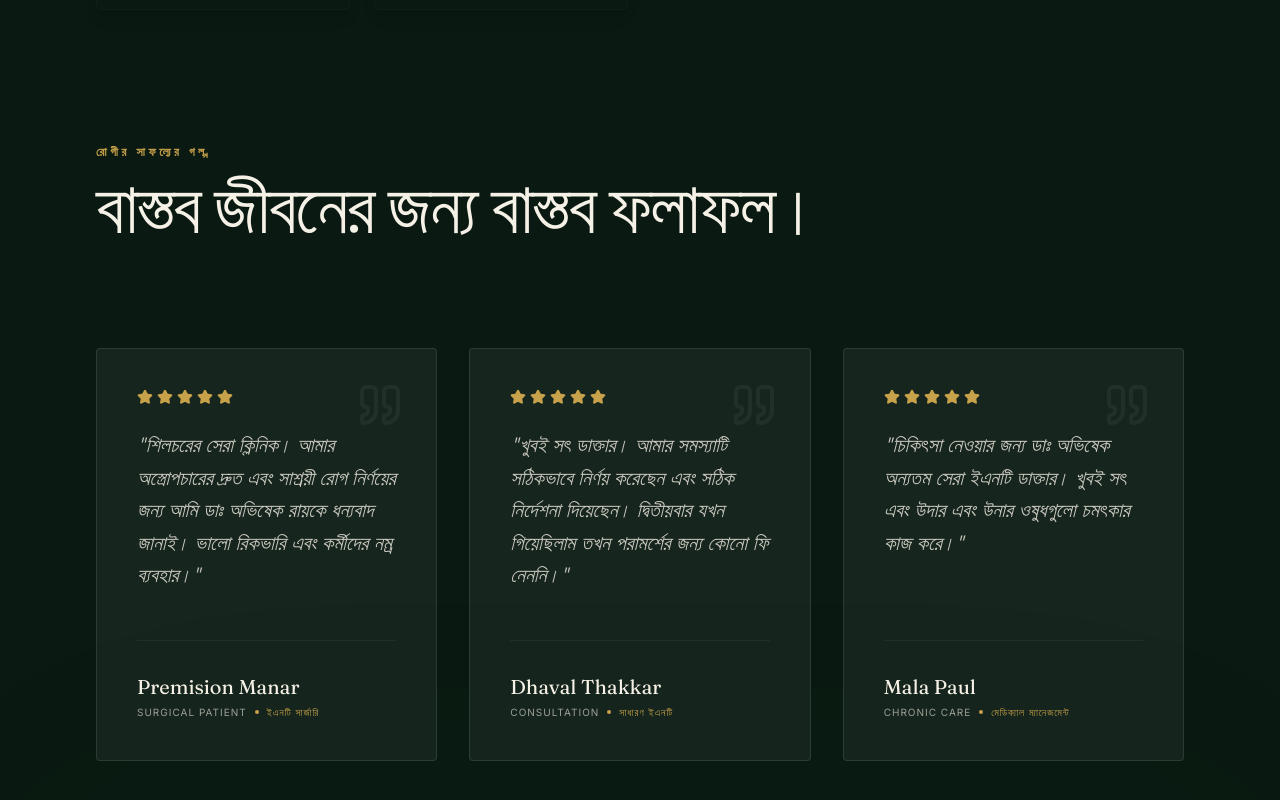
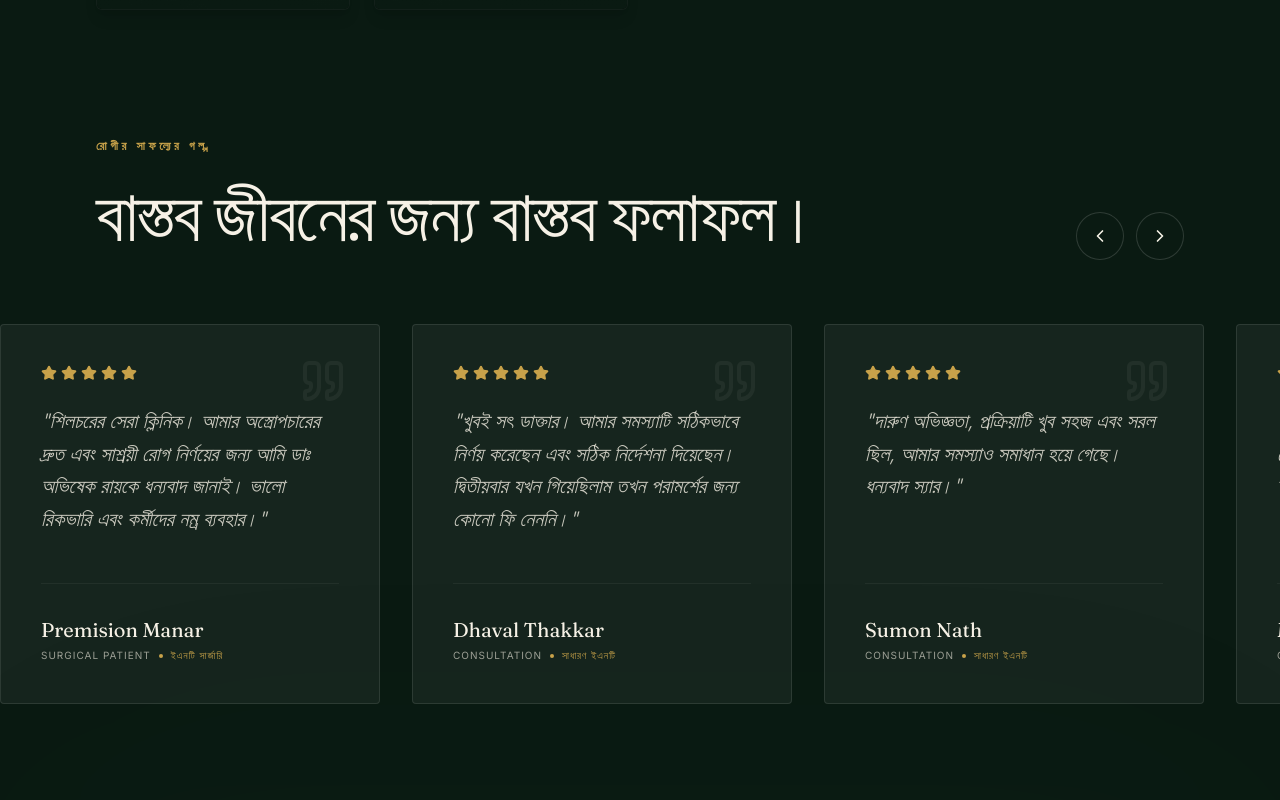
Before and after one commit to Habib7442/ent-clinic-silchar, a Next.js app: page /bn in a window 1280 px wide. Shown: the part 3080-3880 px from the top of the page. Built offline with nearby package versions, Linux system fonts and the light colour scheme.

Commit message:
feat(testimonials): add Sumon Nath review & refactor to horizontal scrolling carousel

```diff
--- a/app/globals.css
+++ b/app/globals.css
@@ -61,6 +61,15 @@
   .container-padding {
     @apply px-6 lg:px-24;
   }
+
+  .scrollbar-none {
+    scrollbar-width: none;
+    -ms-overflow-style: none;
+  }
+
+  .scrollbar-none::-webkit-scrollbar {
+    display: none;
+  }
 }
 /* GSAP reveal safety - Base state before JS kicks in */
 .reveal-loc, .service-card, .testimonial-card, .process-step {
--- a/components/editorial/Testimonials.tsx
+++ b/components/editorial/Testimonials.tsx
@@ -3,7 +3,7 @@
 import { useEffect, useRef } from "react";
 import gsap from "gsap";
 import { ScrollTrigger } from "gsap/ScrollTrigger";
-import { Quote, Star } from "lucide-react";
+import { ChevronLeft, ChevronRight, Quote, Star } from "lucide-react";
 
 if (typeof window !== "undefined") {
   gsap.registerPlugin(ScrollTrigger);
@@ -34,6 +34,17 @@ const testimonials = [
   },
   {
     id: 3,
+    name: "Sumon Nath",
+    role: "Consultation",
+    concern: { en: "General ENT", bn: "সাধারণ ইএনটি" },
+    content: {
+      en: "Good experience the process is simple and Easy, also my problem got solved thanks sir.",
+      bn: "দারুণ অভিজ্ঞতা, প্রক্রিয়াটি খুব সহজ এবং সরল ছিল, আমার সমস্যাও সমাধান হয়ে গেছে। ধন্যবাদ স্যার।"
+    },
+    rating: 5
+  },
+  {
+    id: 4,
     name: "Mala Paul",
     role: "Chronic Care",
     concern: { en: "Medical Management", bn: "মেডিক্যাল ম্যানেজমেন্ট" },
@@ -51,6 +62,7 @@ interface TestimonialsProps {
 
 export default function Testimonials({ lang }: TestimonialsProps) {
   const containerRef = useRef<HTMLDivElement>(null);
+  const scrollContainerRef = useRef<HTMLDivElement>(null);
   const isEn = lang === "en";
 
   useEffect(() => {
@@ -78,26 +90,62 @@ export default function Testimonials({ lang }: TestimonialsProps) {
     return () => ctx.revert();
   }, []);
 
+  const scroll = (direction: "left" | "right") => {
+    if (scrollContainerRef.current) {
+      const { scrollLeft, clientWidth } = scrollContainerRef.current;
+      const cardWidth = window.innerWidth < 768 ? clientWidth * 0.85 : (window.innerWidth < 1024 ? clientWidth * 0.45 : 380);
+      const gap = 32; // gap-8
+      const scrollAmount = cardWidth + gap;
+      scrollContainerRef.current.scrollTo({
+        left: direction === "left" ? scrollLeft - scrollAmount : scrollLeft + scrollAmount,
+        behavior: "smooth"
+      });
+    }
+  };
+
   return (
     <section ref={containerRef} className="py-12 lg:py-16 px-6 lg:px-24 bg-[#0A1A12] relative overflow-hidden">
       {/* Decorative radial glow */}
       <div className="absolute bottom-0 left-0 w-full h-1/2 bg-forest/5 blur-[120px] rounded-full translate-y-1/2" />
 
       <div className="max-w-7xl mx-auto relative z-10">
-        <div className="max-w-3xl mb-16 lg:mb-24 space-y-4">
-          <span className="text-xs uppercase tracking-[0.3em] text-gold font-semibold">
-            {isEn ? "Patient Success Stories" : "রোগীর সাফল্যের গল্প"}
-          </span>
-          <h2 className="text-4xl md:text-5xl lg:text-7xl font-serif text-paper leading-tight">
-            {isEn ? "Real outcomes for real lives." : "বাস্তব জীবনের জন্য বাস্তব ফলাফল।"}
-          </h2>
+        <div className="flex flex-col md:flex-row md:items-end md:justify-between mb-12 lg:mb-16 gap-8">
+          <div className="max-w-3xl space-y-4">
+            <span className="text-xs uppercase tracking-[0.3em] text-gold font-semibold block">
+              {isEn ? "Patient Success Stories" : "রোগীর সাফল্যের গল্প"}
+            </span>
+            <h2 className="text-4xl md:text-5xl lg:text-7xl font-serif text-paper leading-tight">
+              {isEn ? "Real outcomes for real lives." : "বাস্তব জীবনের জন্য বাস্তব ফলাফল।"}
+            </h2>
+          </div>
+
+          {/* Navigation buttons */}
+          <div className="flex gap-3 shrink-0">
+            <button
+              onClick={() => scroll("left")}
+              className="w-12 h-12 rounded-full border border-white/15 hover:border-gold/50 flex items-center justify-center text-paper hover:text-gold bg-[#0A1A12] transition-all duration-300 active:scale-95 cursor-pointer"
+              aria-label={isEn ? "Previous testimonial" : "পূর্ববর্তী প্রশংসাপত্র"}
+            >
+              <ChevronLeft className="w-5 h-5" />
+            </button>
+            <button
+              onClick={() => scroll("right")}
+              className="w-12 h-12 rounded-full border border-white/15 hover:border-gold/50 flex items-center justify-center text-paper hover:text-gold bg-[#0A1A12] transition-all duration-300 active:scale-95 cursor-pointer"
+              aria-label={isEn ? "Next testimonial" : "পরবর্তী প্রশংসাপত্র"}
+            >
+              <ChevronRight className="w-5 h-5" />
+            </button>
+          </div>
         </div>
 
-        <div className="grid grid-cols-1 lg:grid-cols-3 gap-8">
+        <div
+          ref={scrollContainerRef}
+          className="flex flex-row overflow-x-auto snap-x snap-mandatory scroll-smooth scrollbar-none gap-8 pb-8 -mx-6 px-6 lg:-mx-24 lg:px-24"
+        >
           {testimonials.map((item) => (
             <div
               key={item.id}
-              className="testimonial-card group relative p-10 bg-white/5 border border-white/10 rounded-sm flex flex-col justify-between transition-all duration-500 hover:border-gold/30"
+              className="testimonial-card group relative p-10 bg-white/5 border border-white/10 rounded-sm flex flex-col justify-between transition-all duration-500 hover:border-gold/30 shrink-0 w-[85vw] md:w-[45vw] lg:w-[380px] snap-start"
             >
               <Quote className="absolute top-8 right-8 w-12 h-12 text-white/5 group-hover:text-gold/15 transition-colors" />
 
--- a/context/progress-tracker.md
+++ b/context/progress-tracker.md
@@ -45,6 +45,7 @@ Update this file after every meaningful implementation change.
 - [x] **Prefilled Booking Form:** Implemented dynamic query param mapping for `?service=...` in the booking form with Suspense rendering and custom high-fidelity skeleton loading fallback to prevent CLS.
 - [x] **Premium Bento Gallery Hub:** Created a dedicated localized `/gallery` subpage displaying all 12 WebP clinic images in an elegant asymmetric Bento Grid with GSAP entrance animations, and completely redesigned the Homepage "Inside the Clinic" section into an aesthetic 6-item Bento Grid with auto-rows layout and a premium dynamic gold-border CTA button. Included active, bilingually localized titles and descriptions for all assets and linked it inside the footer menu navigation.
 - [x] **Local SEO Dominance Optimization:** Enriched taglines, default descriptions, Google Business Profile schema graph references, and expanded bilingual default keywords in `lib/seo.ts`. Created explicit custom metadata generators across all 11+ subpages and dynamic routes to eliminate duplicate indexation penalties and establish high-intent search visibility.
+- [x] **Testimonials Carousel & Review Expansion:** Added Sumon Nath's 5-star Google Review and refactored the section to support beautiful, responsive horizontal scrolling.
 - [ ] **Microsite Build:** Expand on these treatment hubs to create more long-tail SEO pages.
 - [ ] **Backend Integration:** Connect the `BookingFlow` component to an actual data handling service (e.g., Google Sheets, EmailJS, or WhatsApp API).
 - [x] **SEO Audit & Assets:** Finalize the bilingual content audit, generate search console assets (robots.txt, sitemap.xml), and establish a dynamic `lib/seo.ts` helper aligned with `https://theentclinicsilchar.com`.
@@ -75,3 +76,4 @@ Update this file after every meaningful implementation change.
 - *2026-05-22 (Local SEO Optimization):* Enriched global configuration inside `lib/seo.ts` including keyword arrays and GBP schema maps. Resolved canonical page fallback loops by integrating custom metadata generators across all 11+ main pages and dynamic subroutes, while setting `noIndex: true` for legal policies to maximize ranking relevance. Verified flawless type safety with `npx tsc --noEmit`.
 - *2026-05-22 (Search Console Optimization):* Resolved index coverage issues from Search Console by removing sitemap references for the retired `/journal` paths and noindexed policy pages (`/privacy`, `/telemedicine-policy`), eliminating Crawford Indexation conflicts. Added active English and Bengali routes for the `/gallery` subpage and all 20 dynamic service pages (`/services/[id]`) inside `public/sitemap.xml` for accelerated indexation of local-intent entry corridors. Verified type-safety with `npx tsc --noEmit`.
 - *2026-05-22 (Doctor Page Icon & Wording Adjustment):* Resized and padded the specialized clinic outline icons inside the Doctor page cards to be visually balanced (using `object-contain` with proportional padding: `p-8` for the vertigo icon, `p-6` for ear/speech icons). Updated the vertigo card title to "Vertigo and Balance Clinic" ("ভার্টিগো ও ব্যালেন্স ক্লিনিক" in Bengali) to match client alignment and service schemas perfectly. Verified flawless type-safety with `npx tsc --noEmit`.
+- *2026-05-22 (Testimonials Carousel & Review Expansion):* Added Sumon Nath's 5-star Google Review in both English and Bengali locales. Refactored the Testimonials section (`Testimonials.tsx`) from a static grid to a premium, interactive horizontal scrolling carousel. Implemented a scrollbar-hiding utility class (`.scrollbar-none`) in `globals.css`, set up a smooth-momentum snapping scroll container, and engineered custom desktop navigation arrow buttons (`ChevronLeft` / `ChevronRight`) next to the section title to scroll the carousel smoothly. Verified 100% typecheck and build correctness.
```
